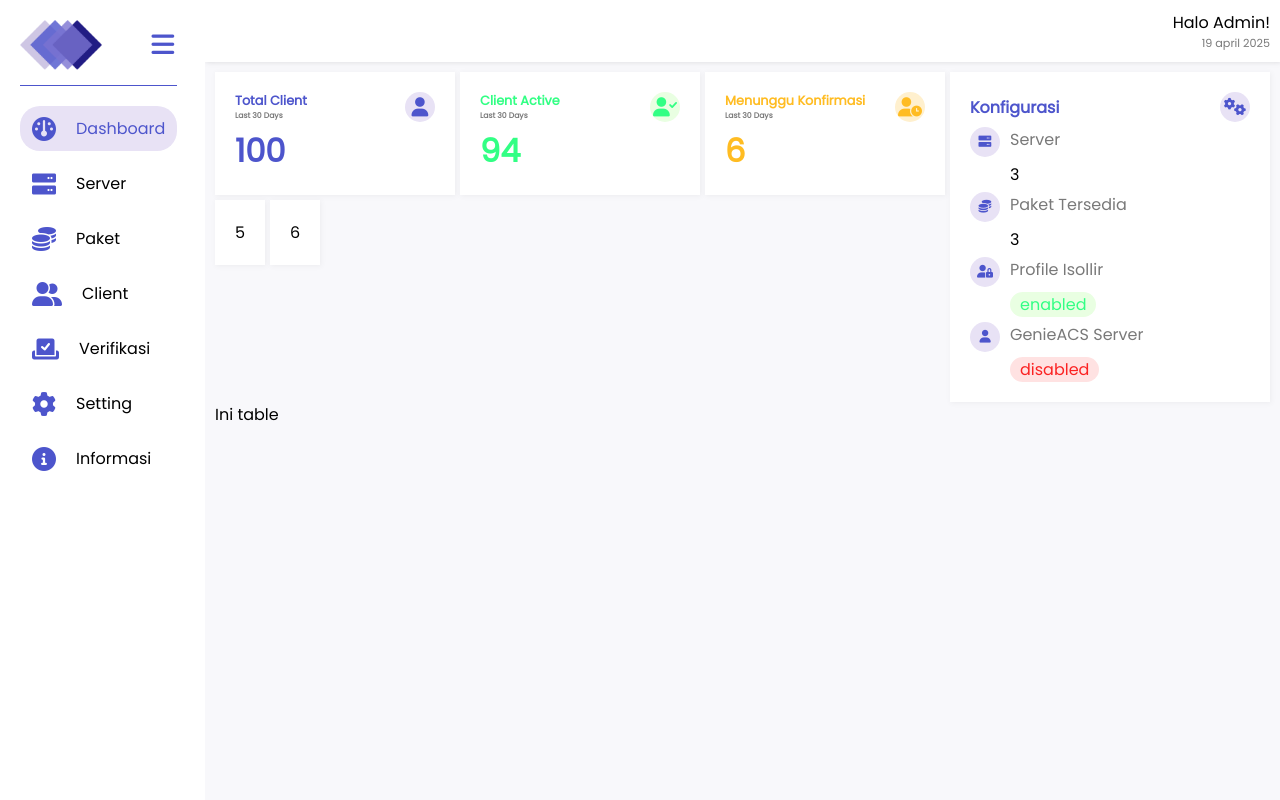
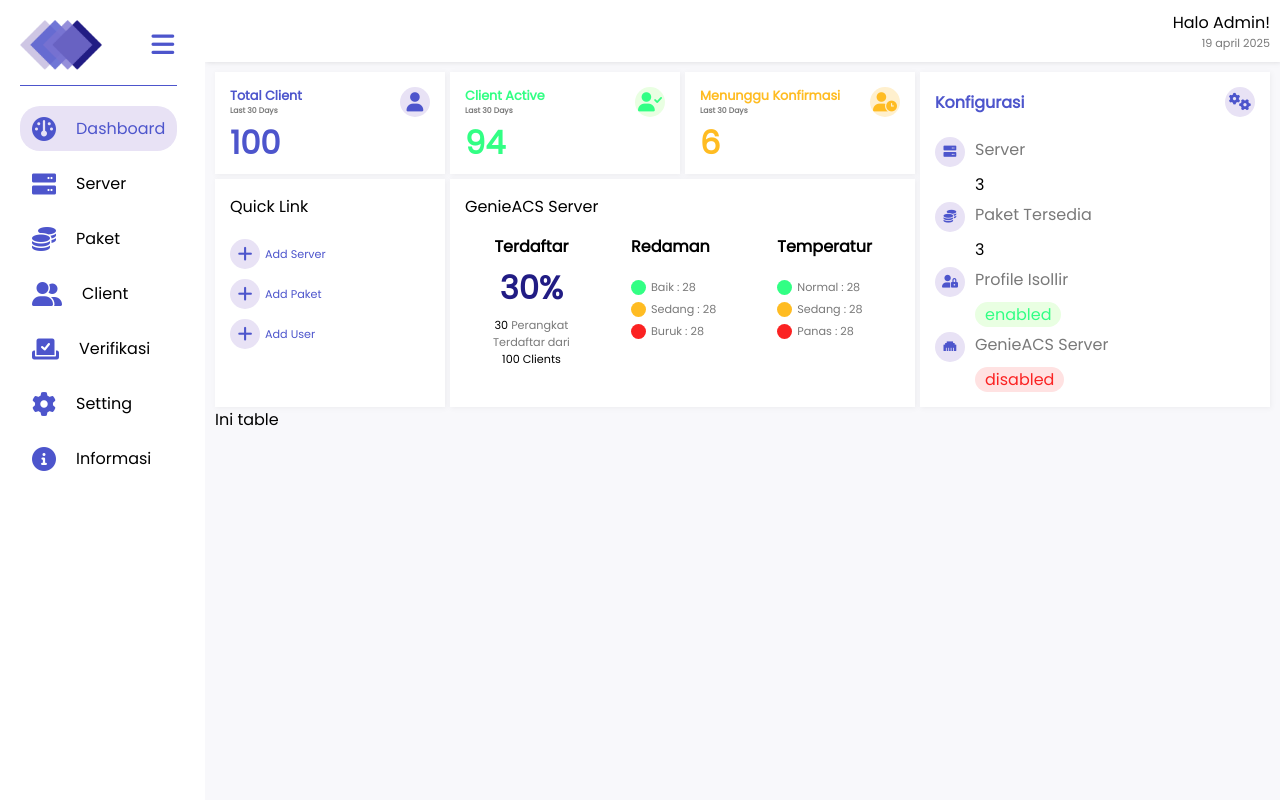
Before and after one commit to ManikTzyyy/plumnet, a Django app: page / in a window 1280 px wide. Run offline with Django 4.2, Linux system fonts and the light colour scheme.

Commit message:
update dashboard view

```diff
--- a/polls/static/css/style.css
+++ b/polls/static/css/style.css
@@ -203,8 +203,12 @@ button:hover {
 
 /* ============dashboard================= */
 
+.dashboard {
+  position: relative;
+}
 .dashboard .main-container {
   /* flex-wrap: wrap-reverse; */
+  position: relative;
 }
 
 .dashboard .item1{
@@ -213,10 +217,10 @@ button:hover {
   align-items: center;
 }
 
-.card-client {
+.dashboard .item1 .item.card-client {
   justify-content: space-between;
-  gap: 20px;
   min-width: 200px;
+  gap: 10px;
 }
 
 .dashboard .row, .dashboard .column {
@@ -228,7 +232,7 @@ button:hover {
 .dashboard .item{
   background-color: white;
   box-shadow: 1px 1px 5px rgba(128, 128, 128, 0.096);
-  padding: 20px;
+  padding: 15px;
 }
 
 
@@ -236,10 +240,11 @@ button:hover {
   color: var(--clr);
 }
 
-.dashboard .item .number{
+.dashboard .card-client .number{
   color: var(--clr);
   font-weight: bold;
   font-size: 2em;
+  line-height: 1;
 }
 
 .dashboard .card-client .title{
@@ -266,6 +271,7 @@ button:hover {
 
 .dashboard .card-config {
  width: 100%;
+ gap: 20px;
 }
 
 .dashboard .card-config .title i{
@@ -279,22 +285,96 @@ button:hover {
   align-items: center;
 }
 
-.card-config .config-t{
+.dashboard .card-config .config-t{
   gap: 10px;
   justify-content: start;
   align-items: start;
 }
 
-.card-config .config-t i{
+.dashboard .card-config .config-t i{
   font-size: 0.8em;
 }
 
-.card-config .config-text{
+.dashboard .card-config .config-text{
   gap: 10px;
   justify-content: center;
 }
 
+.dashboard .item2 {
+  height: 100%;
+}
 
+.dashboard .card-quick .quick-wrapper{
+  gap: 10px;
+}
+
+.dashboard .item2 .card-quick {
+  gap: 20px;
+  min-width: 200px;
+}
+
+.dashboard .card-quick a{
+  margin: 0;
+  font-size: 0.7em;
+  justify-content: start;
+  align-items: center;
+  color: var(--clr-second);
+  transition: all ease-in-out 0.4s;
+
+}
+
+.dashboard .card-genieacs {
+  width: 100%;
+}
+
+.dashboard .card-quick a:hover i{
+  rotate: 90deg;
+}
+
+.dashboard .card-genieacs .item1-genieacs {
+  justify-content: center;
+  align-items: center;
+  text-align: center;
+}
+
+.dashboard .genieacs-wrapper{
+  justify-content: space-around;
+  padding-top: 10px;
+  flex-wrap: wrap;
+}
+
+.dashboard .genieacs-wrapper .title{
+  font-weight: bold;
+}
+
+.dashboard .card-genieacs .item1-genieacs .number{
+  color: var(--clr-main);
+  font-weight: bold;
+  font-size: 2em;
+}
+.dashboard .card-genieacs .item1-genieacs .desc{
+  font-size: 0.7em;
+}
+
+.dashboard .card-genieacs .item2-genieacs{
+  gap: 20px;
+  height: 100%;
+}
+
+.dashboard .card-genieacs .item2-genieacs .row{
+  align-items: center;
+}
+
+.dashboard .card-genieacs .item2-genieacs .item-data{
+  font-size: 0.7em;
+}
+
+.dashboard .card-genieacs .item2-genieacs .circle{
+  width: 15px;
+  height: 15px;
+  border-radius: 100%;
+  background-color: var(--clr);
+}
 
 * {
   /* border: 1px solid rgba(255, 0, 0, 0.178); */
--- a/polls/templates/dashboard/dashboard.html
+++ b/polls/templates/dashboard/dashboard.html
@@ -51,8 +51,83 @@
         </div>
       </div>
       <div class="item2 row">
-        <div class="item card-quick">5</div>
-        <div class="item card-genieacs">6</div>
+        <div class="item card-quick column">
+          <div class="title-sec-card">Quick Link</div>
+          <div class="quick-wrapper column">
+            <a href="" class="row">
+              <i
+                class="fa-solid fa-plus"
+                style="--clr: var(--clr-fourth); --icon-clr: var(--clr-second)"
+              ></i>
+              Add Server
+            </a>
+            <a href="" class="row">
+              <i
+                class="fa-solid fa-plus"
+                style="--clr: var(--clr-fourth); --icon-clr: var(--clr-second)"
+              ></i>
+              Add Paket
+            </a>
+            <a href="" class="row">
+              <i
+                class="fa-solid fa-plus"
+                style="--clr: var(--clr-fourth); --icon-clr: var(--clr-second)"
+              ></i>
+              Add User
+            </a>
+          </div>
+        </div>
+        <div class="item card-genieacs column">
+          <div class="title-sec-card">GenieACS Server</div>
+          <div class="genieacs-wrapper row">
+            <div class="item1-genieacs column">
+              <div class="title">Terdaftar</div>
+              <div class="number">30%</div>
+              <div class="desc">
+                30
+                <span class="text-grey"
+                  >Perangkat <br />
+                  Terdaftar dari <br
+                /></span>
+                100 Clients
+              </div>
+            </div>
+            <div class="item2-genieacs column">
+              <div class="title">Redaman</div>
+              <div class="item-data column">
+                <div class="row">
+                  <div class="circle" style="--clr: var(--clr-g1)"></div>
+                  <span class="text-grey">Baik : 28</span>
+                </div>
+                <div class="row">
+                  <div class="circle" style="--clr: var(--clr-y1)"></div>
+                  <span class="text-grey">Sedang : 28</span>
+                </div>
+                <div class="row">
+                  <div class="circle" style="--clr: var(--clr-r1)"></div>
+                  <span class="text-grey">Buruk : 28</span>
+                </div>
+              </div>
+            </div>
+            <div class="item2-genieacs column">
+              <div class="title">Temperatur</div>
+              <div class="item-data column">
+                <div class="row">
+                  <div class="circle" style="--clr: var(--clr-g1)"></div>
+                  <span class="text-grey">Normal : 28</span>
+                </div>
+                <div class="row">
+                  <div class="circle" style="--clr: var(--clr-y1)"></div>
+                  <span class="text-grey">Sedang : 28</span>
+                </div>
+                <div class="row">
+                  <div class="circle" style="--clr: var(--clr-r1)"></div>
+                  <span class="text-grey">Panas : 28</span>
+                </div>
+              </div>
+            </div>
+          </div>
+        </div>
       </div>
     </div>
     <div class="item card-config column">
@@ -98,7 +173,7 @@
         </div>
         <div class="config-t row">
           <i
-              class="fa-solid fa-user"
+            class="fa-solid fa-ethernet"
             style="--clr: var(--clr-fourth); --icon-clr: var(--clr-second)"
           ></i>
           <div class="config-text column">
```
Lines whose indentation alone changed are shown as unchanged.
